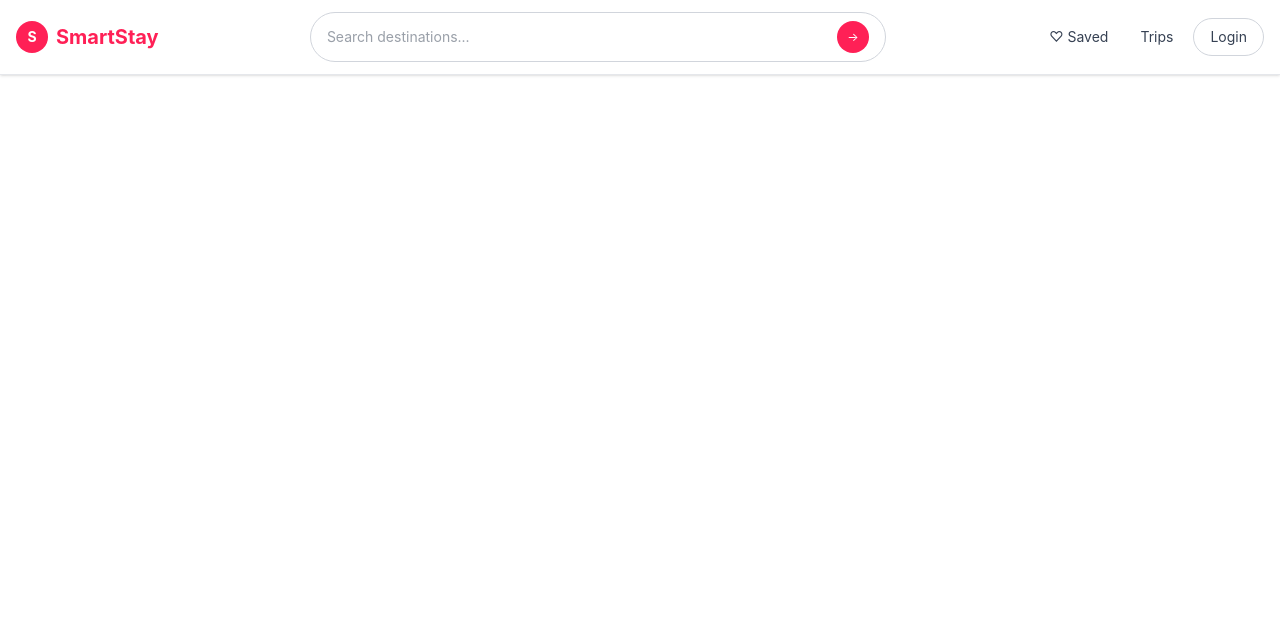
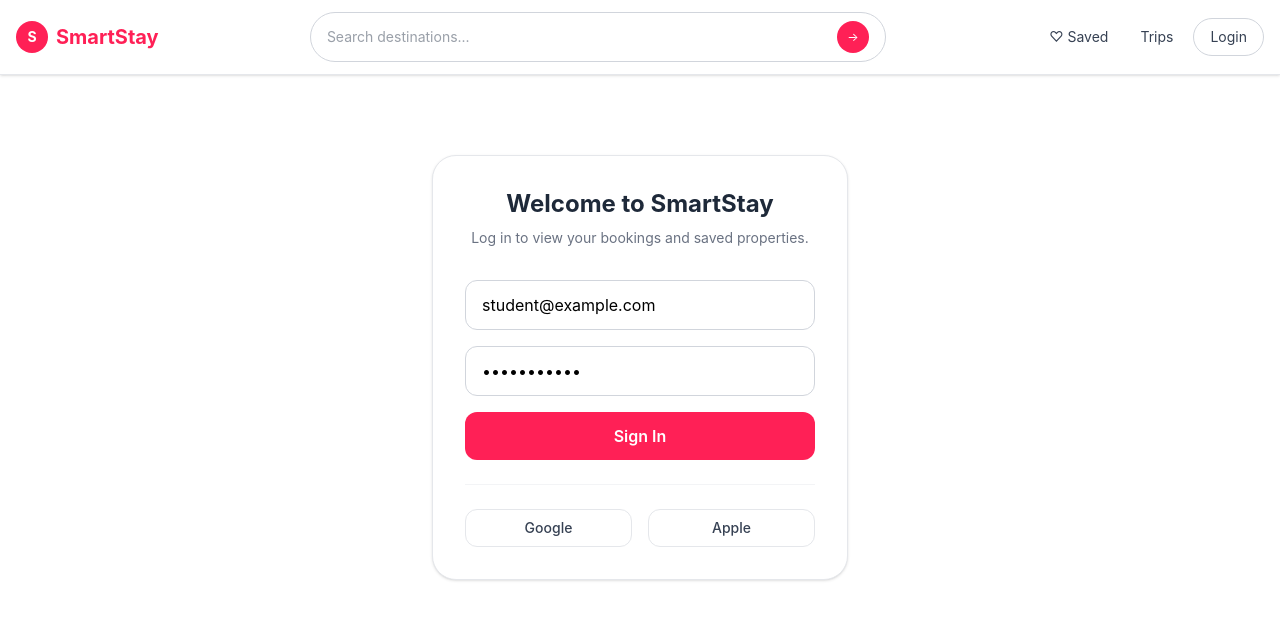
Before and after one commit to CherlyIC/smartstay, a React (Vite) app: page /login in a window 1280 px wide. Shown: the top 620 px of the page. Built offline with nearby package versions, Linux system fonts and the light colour scheme.

Commit message:
feat: add login with simulated authentication flow

```diff
--- a/src/pages/Login.jsx
+++ b/src/pages/Login.jsx
@@ -1,6 +1,58 @@
+import { useNavigate } from 'react-router-dom'
+
 function Login() {
+  const navigate = useNavigate()
+
   return (
-    <></>
+    <div className="max-w-md mx-auto px-4 py-20">
+      <div className="bg-white border text-center border-gray-200 rounded-3xl p-8 shadow-sm">
+        <h1 className="text-2xl font-bold text-gray-800 mb-2">Welcome to SmartStay</h1>
+        <p className="text-gray-500 text-sm mb-8">Log in to view your bookings and saved properties.</p>
+
+        <form onSubmit={(e) => {
+          e.preventDefault()
+          // Mock login -> redirect to home
+          navigate('/')
+        }}>
+          <div className="space-y-4">
+            <div>
+              <input
+                type="email"
+                placeholder="Email address"
+                className="w-full px-4 py-3 rounded-xl border border-gray-300 focus:outline-none focus:ring-2 focus:ring-rose-500 focus:border-transparent transition-all"
+                required
+                defaultValue="student@example.com"
+              />
+            </div>
+            <div>
+              <input
+                type="password"
+                placeholder="Password"
+                className="w-full px-4 py-3 rounded-xl border border-gray-300 focus:outline-none focus:ring-2 focus:ring-rose-500 focus:border-transparent transition-all"
+                required
+                defaultValue="password123"
+              />
+            </div>
+            <button
+              type="submit"
+              className="w-full py-3 bg-rose-500 text-white font-semibold rounded-xl hover:bg-rose-600 transition-colors"
+            >
+              Sign In
+            </button>
+          </div>
+        </form>
+
+        <div className="mt-6 pt-6 border-t border-gray-100 flex justify-center gap-4">
+          <button className="flex-1 py-2 border border-gray-200 rounded-xl text-sm font-medium text-gray-700 hover:bg-gray-50 transition-colors">
+            Google
+          </button>
+          <button className="flex-1 py-2 border border-gray-200 rounded-xl text-sm font-medium text-gray-700 hover:bg-gray-50 transition-colors">
+            Apple
+          </button>
+        </div>
+      </div>
+    </div>
   )
 }
+
 export default Login
```
